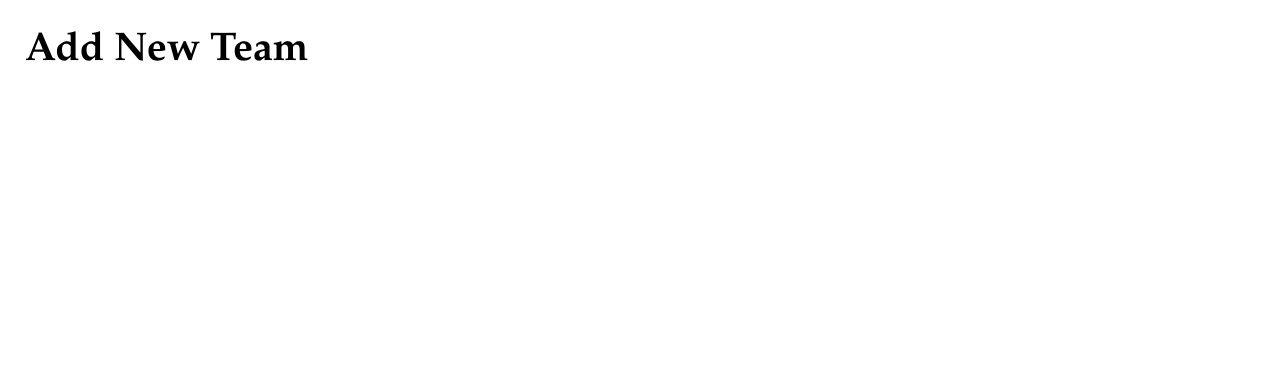
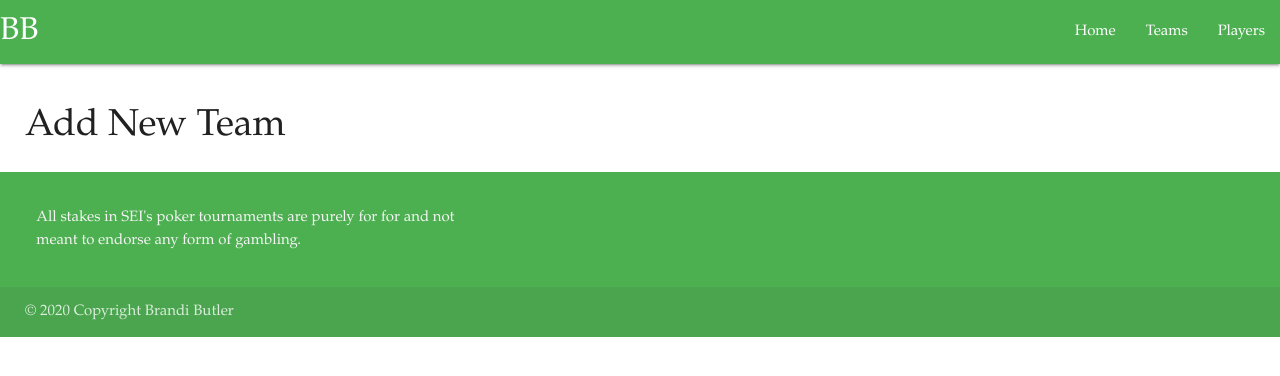
Before and after one commit to ruchitasir/express-poker-teams, a Node server app: template views/teams/new.ejs in a window 1280 px wide. Shown: the top 376 px of the page. Run offline with Node 20, Linux system fonts and the light colour scheme; the template is opened without the code that fills it, so the values that code supplies are empty; some libraries are stand-ins or nearby versions.

Commit message:
Adding materialize header

```diff
--- a/static/style.css
+++ b/static/style.css
@@ -17,3 +17,14 @@ h1 {
   width: 100%;
   height: auto;
 }
+
+/* For the sticky footer */
+body {
+  display: flex;
+  min-height: 100vh;
+  flex-direction: column;
+}
+
+main {
+  flex: 1 0 auto;
+}
--- a/views/home.ejs
+++ b/views/home.ejs
@@ -1,7 +1,7 @@
 <link rel="stylesheet" type="text/css" href="/home.css">
 
 <h1>Hello World Poker Tournament</h1>
-<a href="/">
+<a href="/teams/new">
   <button>
     Join Now
   </button>
--- a/views/layout.ejs
+++ b/views/layout.ejs
@@ -5,11 +5,22 @@
     <meta name="viewport" content="width=device-width, initial-scale=1.0">
     <meta http-equiv="X-UA-Compatible" content="ie=edge">
     <title>Poker Time</title>
+    <link href="https://fonts.googleapis.com/icon?family=Material+Icons" rel="stylesheet">
+    <link rel="stylesheet" href="https://cdnjs.cloudflare.com/ajax/libs/materialize/1.0.0/css/materialize.min.css">
     <link rel="stylesheet" href="/style.css">
 </head>
 <body>
+    <%- include('partials/nav') %>
     <div class="container">
         <%- body %>
     </div>
+    <%- include('partials/footer') %>
+    <script src="https://cdnjs.cloudflare.com/ajax/libs/materialize/1.0.0/js/materialize.min.js"></script>
+    <script>
+        document.addEventListener('DOMContentLoaded', function() {
+            var elems = document.querySelectorAll('.sidenav');
+            var instances = M.Sidenav.init(elems, {});
+        });
+    </script>
 </body>
 </html>
--- /dev/null
+++ b/views/partials/footer.ejs
@@ -0,0 +1,14 @@
+<footer class="page-footer green">
+    <div class="container">
+        <div class="row">
+        <div class="col l6 s12">
+            <p class="grey-text text-lighten-4">All stakes in SEI's poker tournaments are purely for for and not meant to endorse any form of gambling.</p>
+        </div>
+        </div>
+    </div>
+    <div class="footer-copyright">
+        <div class="container">
+        © 2020 Copyright Brandi Butler
+        </div>
+    </div>
+</footer>
--- /dev/null
+++ b/views/partials/nav.ejs
@@ -0,0 +1,31 @@
+<nav class="green">
+    <div class="nav-wrapper">
+        <a href="#" class="brand-logo">BB</a>
+        <a href="#" data-target="mobile-demo" class="sidenav-trigger">
+            <i class="material-icons">menu</i>
+        </a>
+        <ul id="nav-mobile" class="right hide-on-med-and-down">
+            <li>
+                <a href="/">Home</a>
+            </li>
+            <li>
+                <a href="/teams">Teams</a>
+            </li>
+            <li>
+                <a href="/players">Players</a>
+            </li>
+        </ul>
+    </div>
+</nav>
+
+<ul class="sidenav" id="mobile-demo">
+    <li>
+        <a href="/">Home</a>
+    </li>
+    <li>
+        <a href="/teams">Teams</a>
+    </li>
+    <li>
+        <a href="/players">Players</a>
+    </li>
+</ul>
```
Also changed, not shown: static/home.css (+7 -0 lines).
